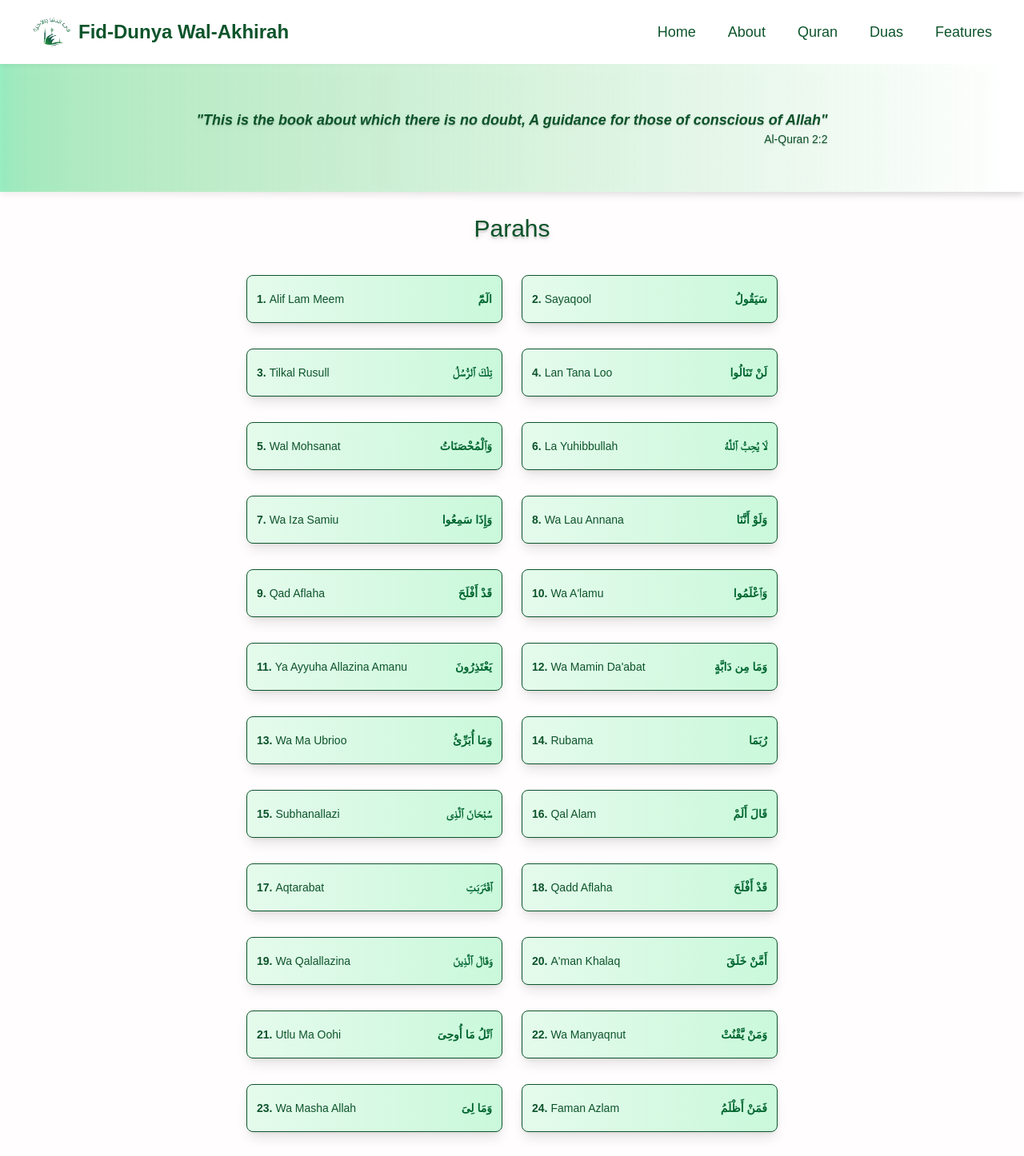
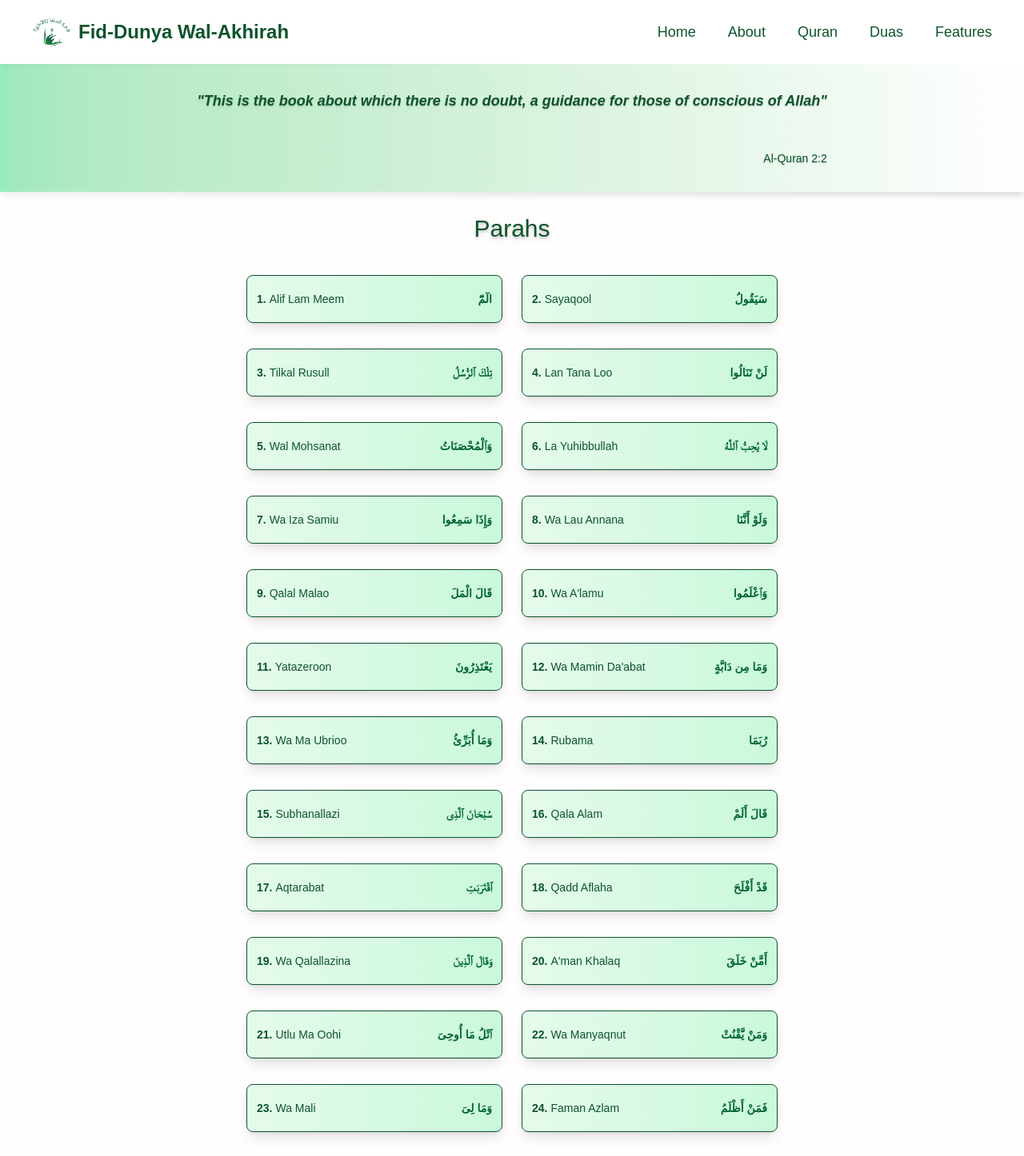
Before and after one commit to Hiba-Azhar0219/Responsive-Deployable-FidDuniya, a Next.js app: page /Quran in a window 1280 px wide. Shown: the top 1446 px of the page at 80% size. Built offline with nearby package versions, Linux system fonts and the light colour scheme.

Commit message:
Completey responsive

```diff
--- a/app/SupplicationsDisplayed/SupplicationsPageClient.js
+++ b/app/SupplicationsDisplayed/SupplicationsPageClient.js
@@ -12,7 +12,7 @@ const SupplicationsPageClient = () => {
       <h1 className='text-3xl text-green-900 text-shadow-lg mb-5'>
         {category} Supplications
       </h1>
-      <div className='list-of-supplications bg-linear-to-r from-green-400/40 to-white drop-shadow-lg min-h-[85vh]'>
+      <div className='list-of-supplications bg-linear-to-r from-green-400/30 to-green-400/15 drop-shadow-lg min-h-[85vh]'>
         <SupplicationCard category={category} />
       </div>
     </div>
--- a/components/Parahs.jsx
+++ b/components/Parahs.jsx
@@ -17,10 +17,10 @@ const Parahs = () => {
         {`
     const parahNames = [
       "Alif Lam Meem", "Sayaqool", "Tilkal Rusull", "Lan Tana Loo", "Wal Mohsanat",
-      "La Yuhibbullah", "Wa Iza Samiu", "Wa Lau Annana", "Qad Aflaha", "Wa A'lamu",
-      "Ya Ayyuha Allazina Amanu", "Wa Mamin Da'abat", "Wa Ma Ubrioo", "Rubama", "Subhanallazi",
-      "Qal Alam", "Aqtarabat", "Qadd Aflaha", "Wa Qalallazina", "A'man Khalaq",
-      "Utlu Ma Oohi", "Wa Manyaqnut", "Wa Masha Allah", "Faman Azlam", "Elahe Yuruddu",
+      "La Yuhibbullah", "Wa Iza Samiu", "Wa Lau Annana", "Qalal Malao", "Wa A'lamu",
+      "Yatazeroon", "Wa Mamin Da'abat", "Wa Ma Ubrioo", "Rubama", "Subhanallazi",
+      "Qala Alam", "Aqtarabat", "Qadd Aflaha", "Wa Qalallazina", "A'man Khalaq",
+      "Utlu Ma Oohi", "Wa Manyaqnut", "Wa Mali", "Faman Azlam", "Elahe Yuruddu",
       "Ha'a Meem", "Qala Fama Khatbukum", "Qadd Sami Allah", "Tabarakallazi", "Amma Yatasa'aloon"
     ];
 
@@ -37,7 +37,7 @@ const Parahs = () => {
 
     const arabicParahNames = [
       "الٓمّٓ", "سَيَقُولُ", "تِلْكَ ٱلرُّسُلُ", "لَنْ تَنَالُوا", "وَٱلْمُحْصَنَاتُ",
-      "لَا يُحِبُّ ٱللَّهُ", "وَإِذَا سَمِعُوا", "وَلَوْ أَنَّنَا", "قَدْ أَفْلَحَ", "وَٱعْلَمُوا",
+      "لَا يُحِبُّ ٱللَّهُ", "وَإِذَا سَمِعُوا", "وَلَوْ أَنَّنَا", "قَالَ الْمَلَ", "وَٱعْلَمُوا",
       "يَعْتَذِرُونَ", "وَمَا مِن دَابَّةٍ", "وَمَا أُبَرِّئُ", "رُبَمَا", "سُبْحَانَ ٱلَّذِى",
       "قَالَ أَلَمْ", "ٱقْتَرَبَتِ", "قَدْ أَفْلَحَ", "وَقَالَ ٱلَّذِينَ", "أَمَّنْ خَلَقَ",
       "ٱتْلُ مَا أُوحِىَ", "وَمَنْ يَّقْنُتْ", "وَمَا لِىَ", "فَمَنْ أَظْلَمُ", "إِلَيْهِ يُرَدُّ",
--- a/components/QuranHeroSection.jsx
+++ b/components/QuranHeroSection.jsx
@@ -4,12 +4,12 @@ const QuranHeroSection = () => {
   return (
     <div className=' flex min-w-[100vw] min-h-[20vh] text-green-900 justify-center items-center bg-linear-to-r from-green-400/40 to-white drop-shadow-lg text-shadow-sm'>
       <div>
-        <h1 className='italic font-bold text-lg'>
-          "This is the book about which there is no doubt, A guidance for those
+        <h1 className='italic font-bold text-lg px-4 py-6'>
+          "This is the book about which there is no doubt, a guidance for those
           of conscious of Allah"
         </h1>
         <div className='ref'>
-          <h1 className='text-right text-sm'>Al-Quran 2:2</h1>
+          <h1 className='text-right text-sm px-4 py-6'>Al-Quran 2:2</h1>
         </div>
       </div>
     </div>
--- a/components/SupplicationCard.jsx
+++ b/components/SupplicationCard.jsx
@@ -9,10 +9,10 @@ const SupplicationCard = ({ category }) => {
         (supplication) => (
           <div
             key={supplication.id}
-            className='card flex flex-col bg-white/60 shadow-gray-400 text-green-900 p-4 h-auto justify-center items-center rounded-lg gap-4 max-w-[80vw]'
+            className='card flex flex-col bg-white/40 shadow-gray-400 text-green-900 p-4 h-auto justify-center items-center rounded-lg gap-4 max-w-[80vw]'
           >
             <h1 className='font-bold text-lg'>{supplication.arabic}</h1>
-            <h2>{supplication.translation}</h2>
+            <h2 classname='text-justify'>{supplication.translation}</h2>
           </div>
         )
       )}
```
Also changed, not shown: Components Done.txt (deleted), corrections.txt (deleted).
